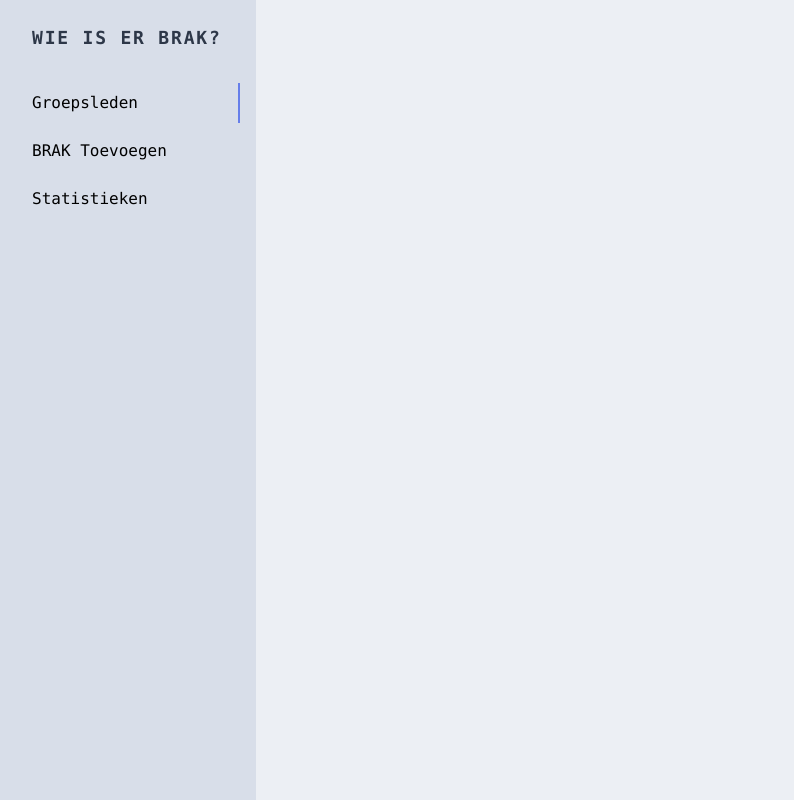
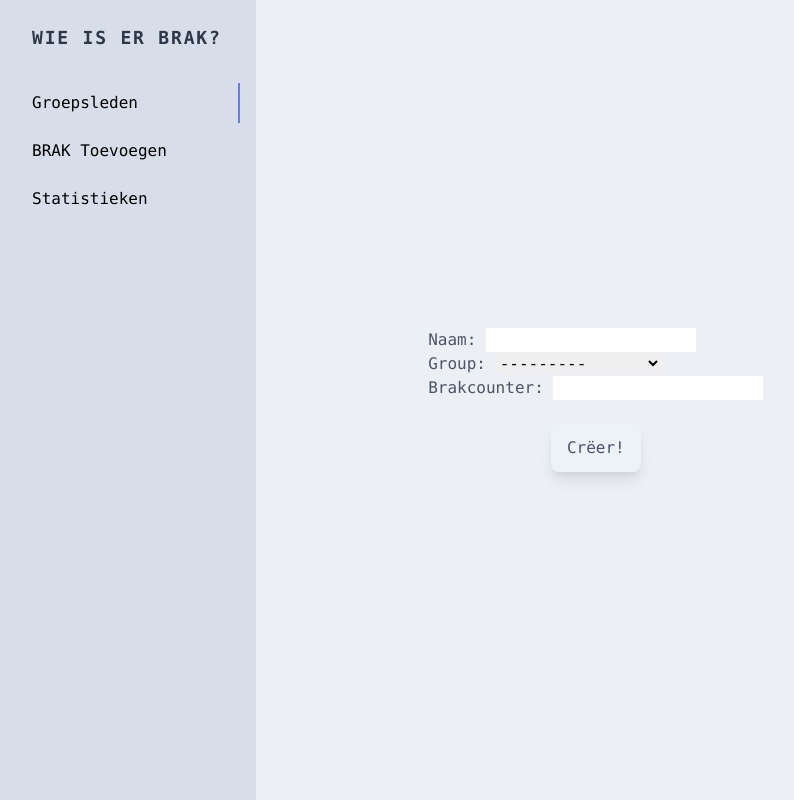
Before and after one commit to K0enM/Brak, a Django app: page /create/group/1/member in a window 1280 px wide. Shown: the whole page, without its empty margins (0-794 px from the left). Run offline with Django 3.2, Linux system fonts and the light colour scheme; data comes from the database, SQL or seed files in the repository; both versions use the stored data as it was after the commit; style sheets or scripts are compiled from the project's sources.

Commit message:
Eerste versie member form af

```diff
--- a/BrakSite/BrakApp/forms.py
+++ b/BrakSite/BrakApp/forms.py
@@ -19,10 +19,11 @@ class GroupForm(ModelForm):
 class GroupmemberForm(ModelForm):
 
     def __init__(self, *args, **kwargs):
-        super().__init__(self, *args, **kwargs)
-        self.fields['Naam'].widget.attr.update({'class': ''})
-        self.fields['Group'].widget.attr.update({'class': ''})
+        super().__init__(*args, **kwargs)
+        self.fields['Naam'].widget.attrs.update({'class': ''})
+        self.fields['Group'].widget.attrs.update({'class': ''})
+        self.fields['Brakcounter'].widget.attrs.update({'class': ''})
 
     class Meta:
         model = Groupmember
-        fields = ['Naam', 'Group']
+        fields = ['Naam', 'Group', 'Brakcounter']
--- a/BrakSite/BrakApp/templates/BrakApp/create_groupmember.html
+++ b/BrakSite/BrakApp/templates/BrakApp/create_groupmember.html
@@ -1,5 +1,33 @@
 {% extends 'base_dashboard.html' %}
 
 {% block dashboard %}
+<form method="post">
+    {% csrf_token %}
 
+    {% for field in form %}
+    <div>
+        <label for="{{ field.id_for_label }}" class="text-gray-700">{{ field.html_name }}:</label>
+        {{ field }}
+    </div>
+    {% endfor %}
+
+    <div class="flex justify-center">
+        <input class="mt-6 bg-gray-200 cursor-pointer hover:bg-green-400 hover:shadow-xl text-gray-700 focus:outline-none px-4 py-3 rounded-lg shadow-lg"
+               type="submit" value="Crëer!">
+    </div>
+</form>
+
+<div>
+    {% if messages %}
+    <ul class="messages">
+        {% for message in messages %}
+        <div class="fixed bottom-0 right-0 m-8 w-5/6 md:w-full puff-in-center max-w-sm flex justify-center items-center ">
+            <label class="close cursor-pointer flex items-center justify-center w-full p-2 px-2 h-24 rounded shadow-lg bg-teal-200 text-center">
+                <a href="/group/{{ groupID }}">Groepsgenoot {{ message }} gecreëerd! Klik hier om naar de overzichtspagina te gaan!</a>
+            </label>
+        </div>
+        {% endfor %}
+    </ul>
+    {% endif %}
+</div>
 {% endblock %}
--- a/BrakSite/BrakApp/views.py
+++ b/BrakSite/BrakApp/views.py
@@ -3,7 +3,7 @@ from django.core.exceptions import ObjectDoesNotExist
 from django.http import HttpResponseRedirect
 from django.shortcuts import render, get_object_or_404
 
-from .forms import GroupForm
+from .forms import GroupForm, GroupmemberForm
 from .models import Group, Groupmember
 
 
@@ -48,7 +48,18 @@ def group(request, groupID):
 
 
 def create_groupmember(request, groupID):
-    return render(request, 'BrakApp/create_groupmember.html')
+    form = GroupmemberForm(request.POST or None)
+    if form.is_valid():
+        member = form.save()
+        member_name = member.Naam
+        messages.success(request, member_name)
+        return HttpResponseRedirect(request.path)
+    context = {
+        'form': form,
+        'groupID': groupID
+    }
+
+    return render(request, 'BrakApp/create_groupmember.html', context)
 
 
 def create_brak(request, groupID):
```
Also changed, not shown: BrakSite/db.sqlite3.
